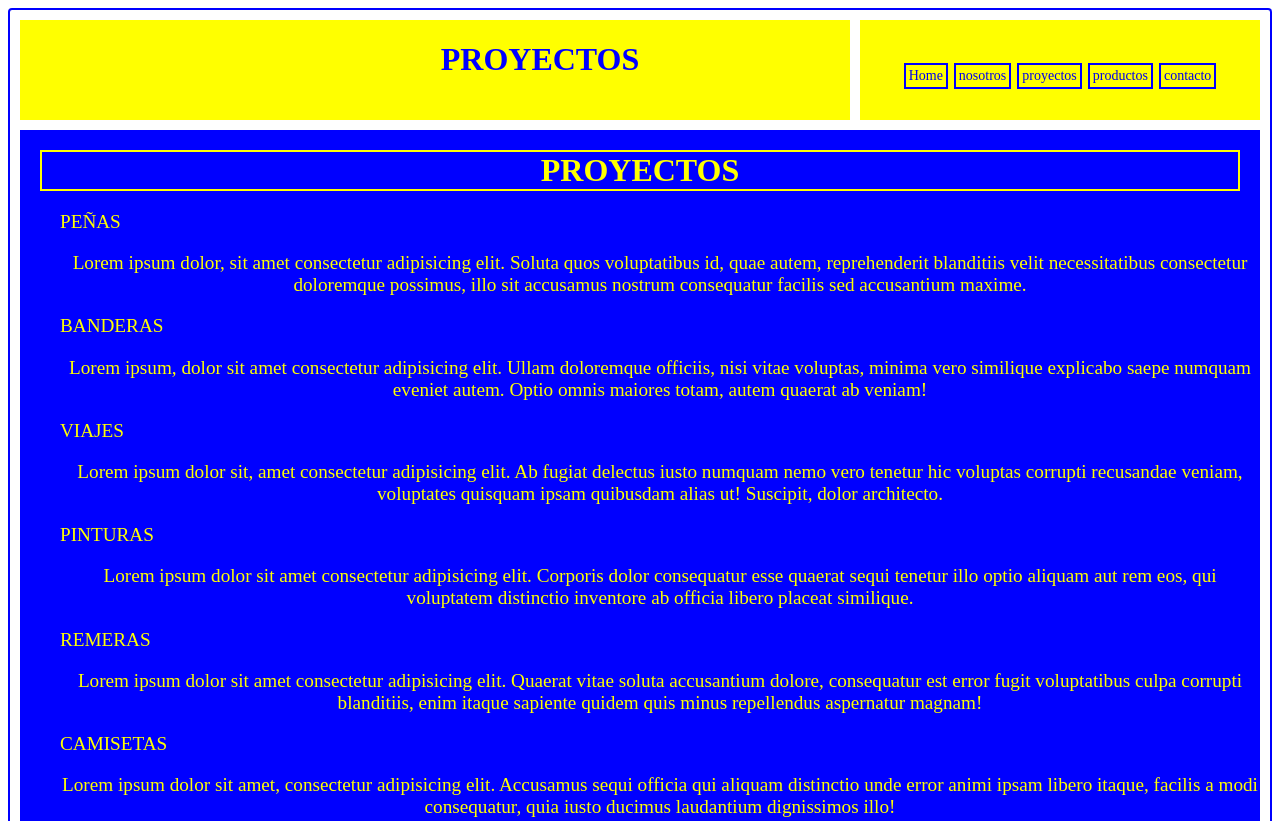
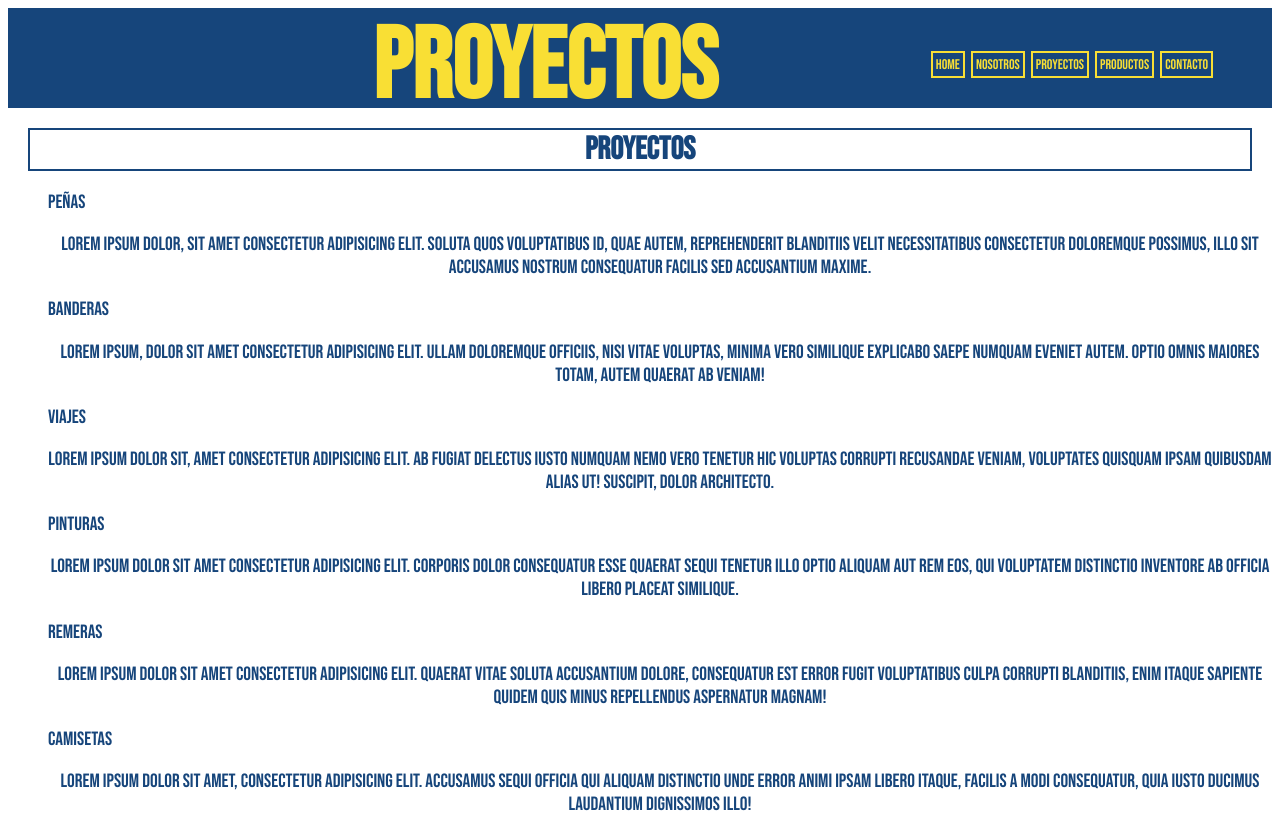
Before and after one commit to tomiparenti/proyecto-final, a plain HTML site: page proyectos.html in a window 1280 px wide. Shown: the top 821 px of the page. Drawn offline with Linux system fonts and the light colour scheme.

```diff
--- a/grid.css
+++ b/eslitos.css
@@ -2,27 +2,38 @@ html{
     height: 100%;
 }
 
+@font-face{
+    font-family: FUENTE1;
+    src: url(BebasNeue-Regular.ttf);
+}
+
+
 body{
     min-height: 100%;
+    font-family: FUENTE1;
 }
 
 .contenedor{
-    border: 2px solid blue;
     border-radius: 4px;
-    padding: 10px;
     text-align: center;
 }
 
 .header{
     grid-area: header;
-    background-color: yellow;
-    color: blue;
+    background-color: #16457b;
+    color: #f9df34;
 }
 
+.header h1{
+    display: flex;
+    margin: auto;
+    font-size: 100px;
+    justify-content: center;
+}
 
 .nav{
     grid-area: nav;
-    background-color: yellow;
+    background-color: #16457b;
 }
 
 .flex{
@@ -33,8 +44,8 @@ body{
     align-items: center;
 }
 
-.flex div{
-    border: 2px solid blue;
+.flex div:hover{
+    border: 2px solid #16457b;
     padding: 3px;
     margin: 3px;
     text-align: center;
@@ -42,27 +53,30 @@ body{
 
 .links-none{
     text-decoration: none;
+    color: #f9df34;
 }
+
 
 .main{
     grid-area: main;
-    background-color: blue;
+    background-color: ;
 }
 
 .titulo-main{
-   color: yellow;
-   border: 2px solid yellow;
+   color: #16457b;
+   border: 2px solid #16457b;
    margin: 20px 20px 20px 20px;
 }
 
 .proyecto-redactado{
-    color: yellow;
+    color: #16457b;
     font-size: large;
 }
 
+
 .lili{
     display: flex;
-    color: yellow;
+    color: #16457b;
     font-size: larger;
     justify-content: left;
 
@@ -70,12 +84,13 @@ body{
 
 .sidebar{
     grid-area: sidebar;
-    background-color: yellow;
+    background-color: ;
 }
 
 .imagenes-canalla{
     display: flex;
     justify-content: center;
+    transition: all 2s;
 
 }
 
@@ -99,11 +114,11 @@ body{
 
 .footer{
     grid-area: footer;
-    background-color: yellow;
+    color: #16457b;
 }
+
 .contenedor{
     display: grid;
-    gap: 10px;
     grid-template:
     "header" 100px
     "nav" 50px
@@ -171,7 +186,7 @@ body{
     }
 
     .flex div{
-        border: 2px solid blue;
+        border: 2px solid #f9df34;
         padding: 3px;
         margin: 3px;
         text-align: center;
--- a/proyectos.html
+++ b/proyectos.html
@@ -5,7 +5,7 @@
     <meta http-equiv="X-UA-Compatible" content="IE=edge">
     <meta name="viewport" content="width=device-width, initial-scale=1.0">
     <title>Document</title>
-    <link rel="stylesheet" href="grid.css">
+    <link rel="stylesheet" href="eslitos.css">
 </head>
 <body class="contenedor">
     <header class="header">
@@ -13,7 +13,7 @@
     </header>
     <nav class="nav">
         <div class="flex">
-				<div><a href="./grid.html" class="links-none">Home</a></div>
+				<div><a href="./index.html" class="links-none">Home</a></div>
 				<div><a href="./views/quiensomos.html" class="links-none">nosotros</a></div>
 				<div><a href="proyectos.html" class="links-none">proyectos</a></div>
 				<div><a href="./views/productos.html" class="links-none">productos</a></div>
```
Also changed, not shown: index.html (renamed from grid.html, +9 -2 lines), BebasNeue-Regular.ttf (added).
